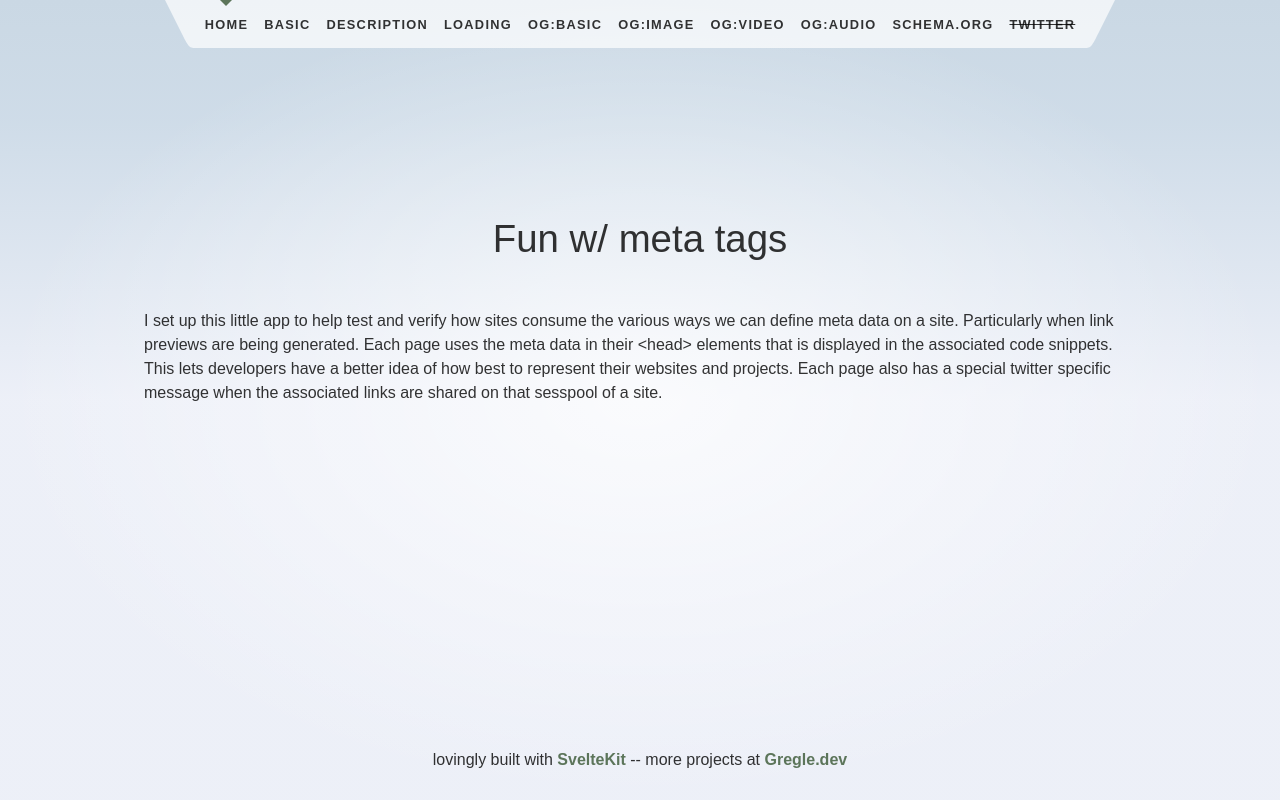
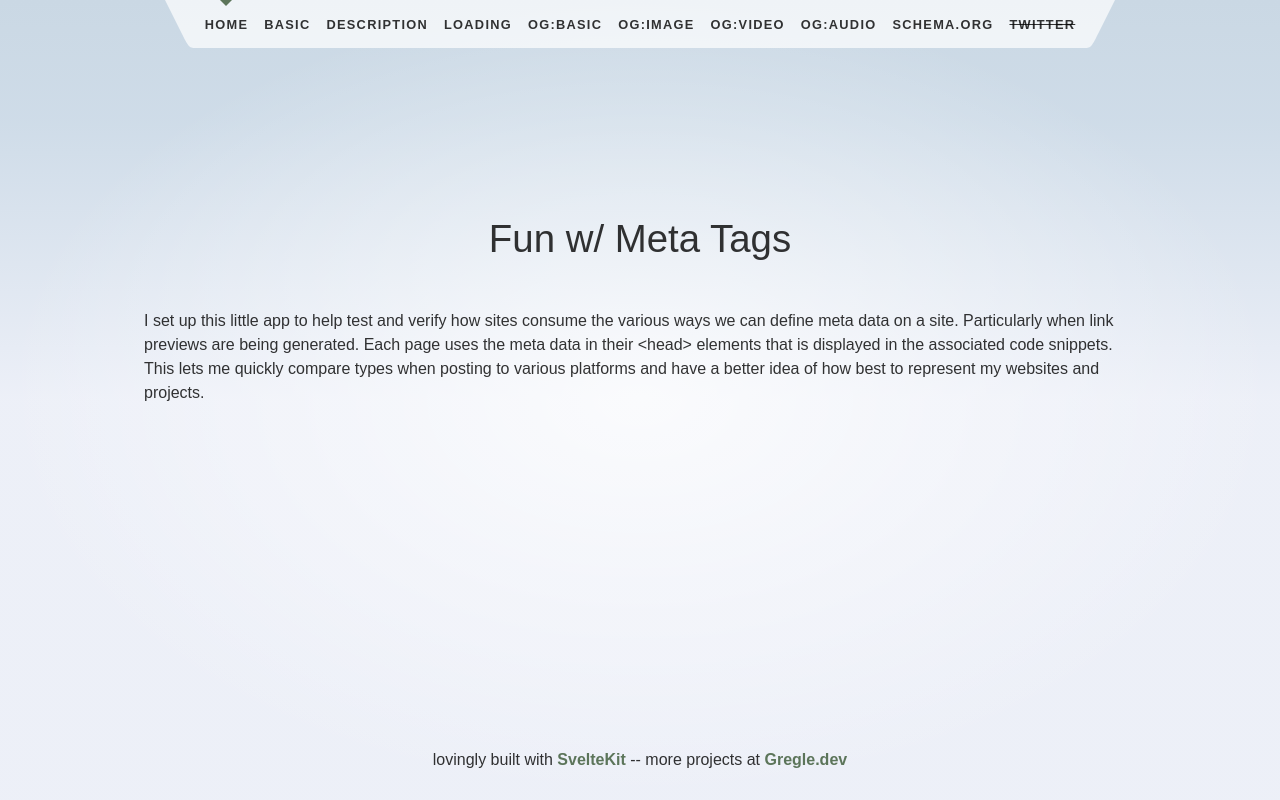
Before and after one commit to gregle/metatags, a SvelteKit app: page / in a window 1280 px wide. Built offline with nearby package versions, Linux system fonts and the light colour scheme.

Commit message:
updating the hom page info

```diff
--- a/src/routes/+page.svelte
+++ b/src/routes/+page.svelte
@@ -3,15 +3,13 @@
 	<meta name="description" content="Svelte demo app" />
 </svelte:head>
 <section>
-	<h1>Fun w/ meta tags</h1>
-
+	<h1>Fun w/ Meta Tags</h1>
 	<p>
 		I set up this little app to help test and verify how sites consume the various ways we can
 		define meta data on a site. Particularly when link previews are being generated. Each page uses
 		the meta data in their &lt;head&gt; elements that is displayed in the associated code snippets.
-		This lets developers have a better idea of how best to represent their websites and projects.
-		Each page also has a special twitter specific message when the associated links are shared on
-		that sesspool of a site.
+		This lets me quickly compare types when posting to various platforms and have a better idea of
+		how best to represent my websites and projects.
 	</p>
 </section>
 
```
